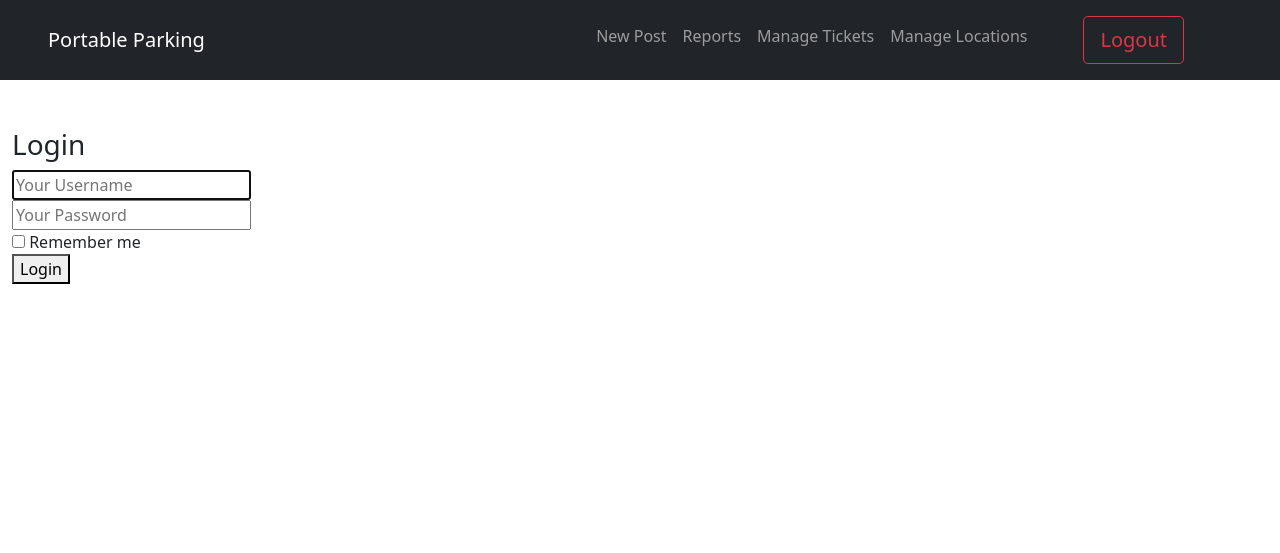
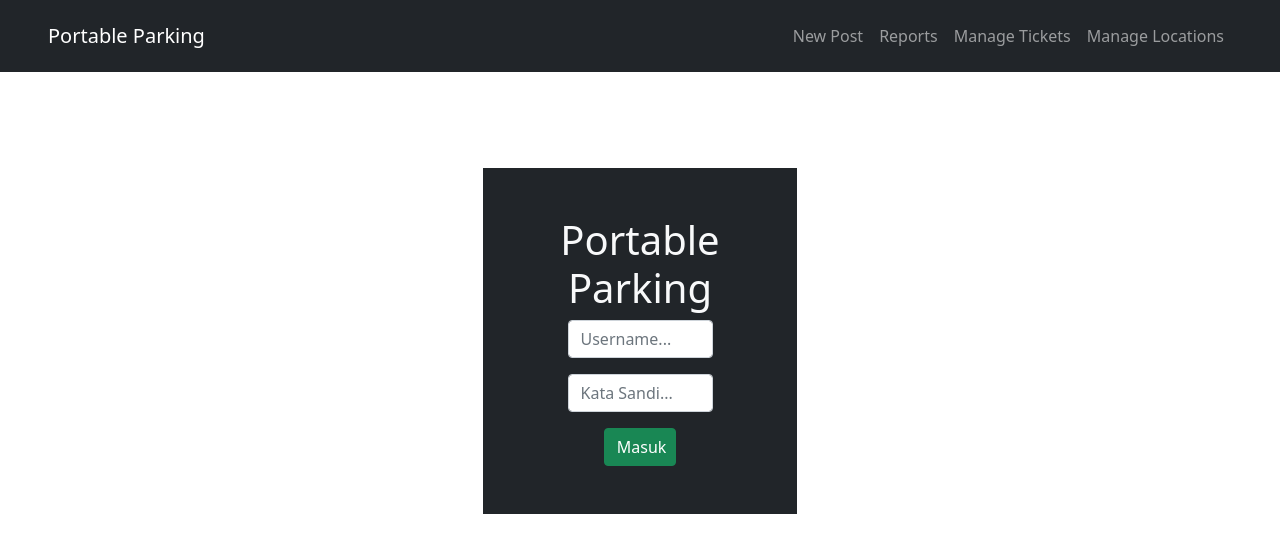
Before and after one commit to reihan703/portable-parking, a Flask app: page /login in a window 1280 px wide. Shown: the top 553 px of the page. Run offline with Flask 3, Linux system fonts and the light colour scheme; some libraries are stand-ins or nearby versions.

Commit message:
FIN | update login

```diff
--- a/app.py
+++ b/app.py
@@ -33,7 +33,7 @@ def get_db_connection():
     return conn
 
 
-@app.route('/')
+@app.route('/index')
 @login_required
 def index():
     if not current_user.is_authenticated:
@@ -118,7 +118,7 @@ def delete(id):
 
 
 # ----------------------------- REPORTS ---------------------------------------------
-@app.route('/reports', methods=('GET', 'POST'))
+@app.route('/', methods=('GET', 'POST'))
 @login_required
 def reports():
     return render_template('reports.html')
@@ -148,10 +148,6 @@ def add_location():
 
 
 # ----------------------------- LOGIN -----------------------------------------------------
-# @app.route('/login', methods=('GET', 'POST'))
-# def login():
-#     return render_template('login.html')
-
 @app.route('/login', methods=['GET', 'POST'])
 def login():
     if request.method == 'POST':
@@ -159,8 +155,8 @@ def login():
         password = request.form['password']
         conn = get_db_connection()
         cur = conn.cursor()
-        cur.execute('SELECT * FROM users WHERE username = ?',
-                            (username,))
+        cur.execute('SELECT * FROM users WHERE username = ? and password = ?',
+                            (username, password))
         user = cur.fetchone()
         conn.commit()
         conn.close()
@@ -168,7 +164,7 @@ def login():
         if user:
             user = User(user[0])
             login_user(user)
-            return redirect(url_for('index'))
+            return redirect(url_for('reports'))
         else:
             flash('Invalid username or password!')
     return render_template('login.html')
@@ -178,7 +174,7 @@ def login():
 @login_required
 def logout():
     logout_user()
-    return redirect(url_for('index'))
+    return redirect(url_for('login'))
 
 
 # ----------------------------- END LOGIN -------------------------------------------------
--- a/templates/base.html
+++ b/templates/base.html
@@ -55,18 +55,23 @@
 						>
 					</li>
 					<li class="nav-item mr-3">
-						<a class="nav-link" href="{{url_for('manage_locations')}}"
+						<a
+							class="nav-link"
+							href="{{url_for('manage_locations')}}"
 							>Manage Locations</a
 						>
 					</li>
+					{% if current_user.is_authenticated %}
 					<li class="nav-item mx-5">
-						<button
+						<a
 							type="button"
 							class="btn btn-outline-danger btn-lg"
+							href="{{ url_for('logout') }}"
 						>
 							Logout
-						</button>
+						</a>
 					</li>
+					{% endif %}
 				</ul>
 			</div>
 		</nav>
@@ -94,6 +99,9 @@
 			integrity="sha384-cVKIPhGWiC2Al4u+LWgxfKTRIcfu0JTxR+EQDz/bgldoEyl4H0zUF0QKbrJ0EcQF"
 			crossorigin="anonymous"
 		></script>
-        <script src="https://kit.fontawesome.com/6f53881389.js" crossorigin="anonymous"></script>
+		<script
+			src="https://kit.fontawesome.com/6f53881389.js"
+			crossorigin="anonymous"
+		></script>
 	</body>
 </html>
--- a/templates/login.html
+++ b/templates/login.html
@@ -1,29 +1,33 @@
-{% extends "base.html" %}
+{% extends 'base.html' %} {% block content %}
 
-{% block content %}
-<div class="column is-4 is-offset-4">
-    <h3 class="title">Login</h3>
-    <div class="box">
-        <form method="POST" action="/login">
-            <div class="field">
-                <div class="control">
-                    <input class="input is-large" type="text" name="username" placeholder="Your Username" autofocus="">
-                </div>
+<div class="container align-middle text-center mt-5 py-5 bg-dark w-25 ">
+    <h1 class="text-light">Portable Parking</h1>
+    <form method="POST" action="/login">
+        <div class="d-flex justify-content-center">
+            <div class="mb-3 w-50">
+                <input
+                    type="text"
+                    name="username"
+                    class="form-control"
+                    id="inputUsername"
+                    placeholder="Username..."
+                />
             </div>
-
-            <div class="field">
-                <div class="control">
-                    <input class="input is-large" type="password" name="password" placeholder="Your Password">
-                </div>
+        </div>
+        <div class="d-flex justify-content-center">
+            <div class="mb-3 w-50">
+                <input
+                    type="password"
+                    name="password"
+                    class="form-control"
+                    id="userPassword"
+                    placeholder="Kata Sandi..."
+                />
             </div>
-            <div class="field">
-                <label class="checkbox">
-                    <input type="checkbox" name="remember">
-                    Remember me
-                </label>
-            </div>
-            <button class="button is-block is-info is-large is-fullwidth">Login</button>
-        </form>
-    </div>
+        </div>
+        <div class="d-flex justify-content-center">
+            <button type="submit" class="btn btn-success w-25">Masuk</button>
+        </div>
+    </form>
 </div>
 {% endblock %}
```
Also changed, not shown: templates/login_new.html (deleted, +0 -31 lines).
